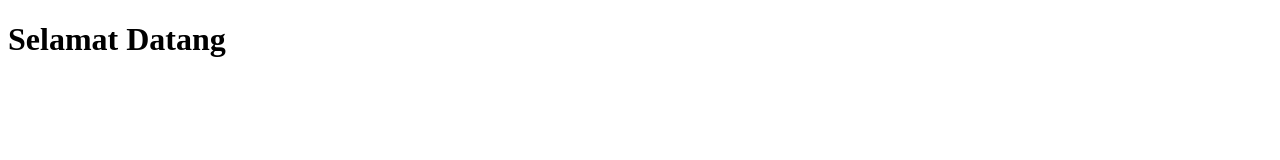
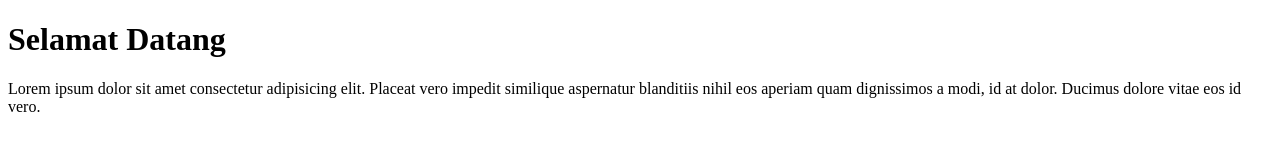
Before and after one commit to taufiqqnh/taufiq-get-test, a plain HTML site: page index.html in a window 1280 px wide. Drawn offline with Linux system fonts and the light colour scheme.

Commit message:
Menambahkan paragraf

```diff
--- a/index.html
+++ b/index.html
@@ -8,5 +8,6 @@
   </head>
   <body>
     <h1>Selamat Datang</h1>
+    <p>Lorem ipsum dolor sit amet consectetur adipisicing elit. Placeat vero impedit similique aspernatur blanditiis nihil eos aperiam quam dignissimos a modi, id at dolor. Ducimus dolore vitae eos id vero.</p>
   </body>
 </html>
```
